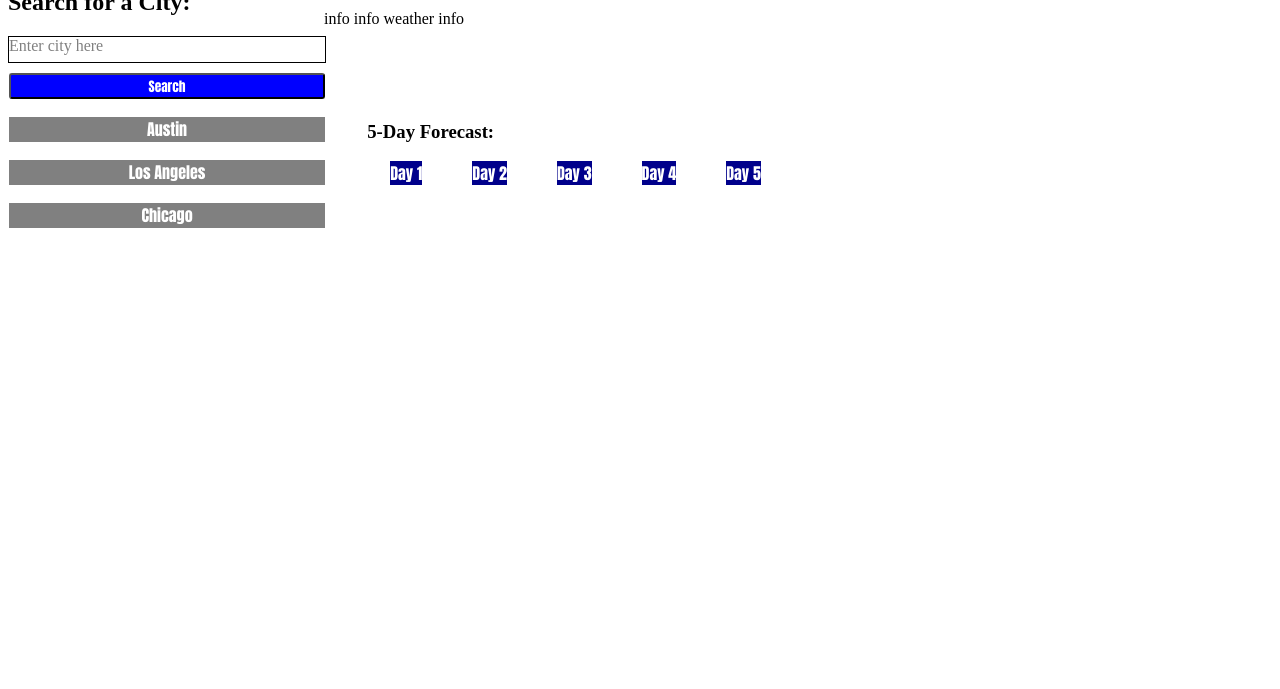
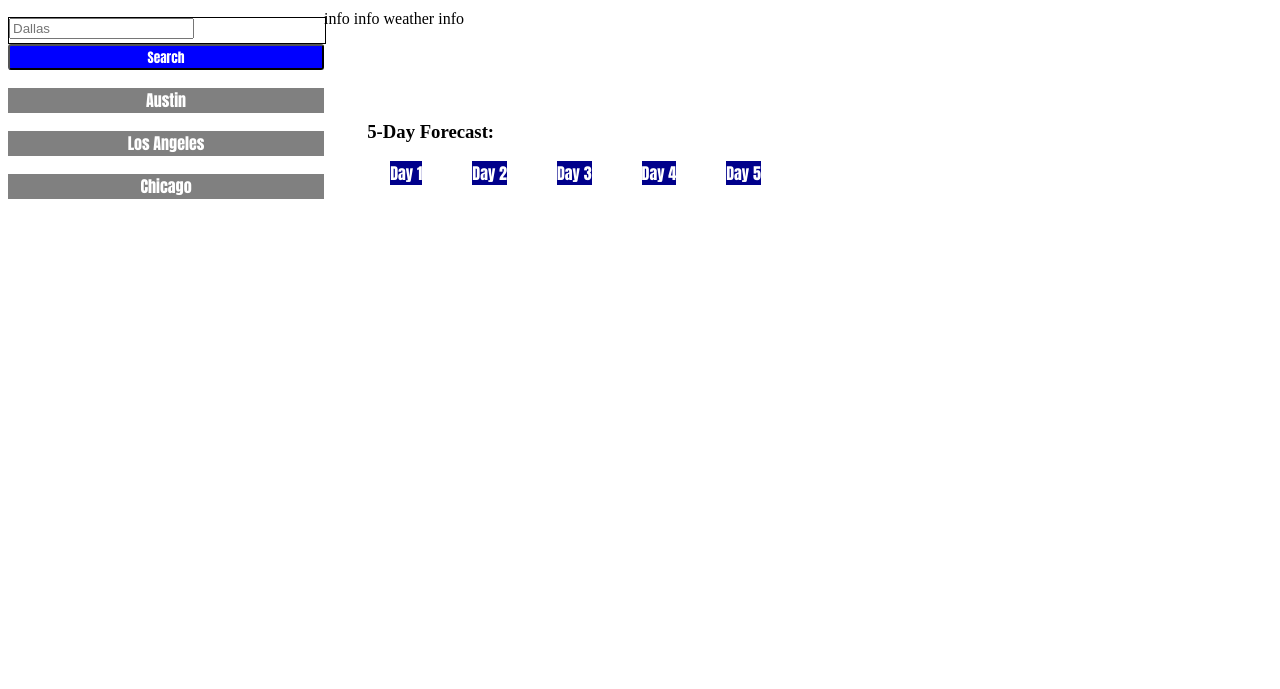
Before and after one commit to alexyn26/WeatherDashboard, a plain HTML site: page index.html in a window 1280 px wide. Shown: the part 111-800 px from the top of the page. Drawn offline with Linux system fonts and the light colour scheme.

Commit message:
Update index.html

```diff
--- a/index.html
+++ b/index.html
@@ -14,10 +14,16 @@
     <div>
         <div class = "searchBar">
             <h2>Search for a City:</h2>
-            <div class = "searchBox">
-                Enter city here
-                <br><br>
-
+            <form class = "searchBox">
+                    <input
+                      class="form-input weather-search"
+                      type="text"
+                      id="search-input"
+                      placeholder="Dallas"
+                      aria-labelledby="form-heading"
+                      aria-controls="today forecast"
+                    />
+    </form>
                 <button class = "searchButton">Search</button>
 
                 <div class = "storedCities">
```
